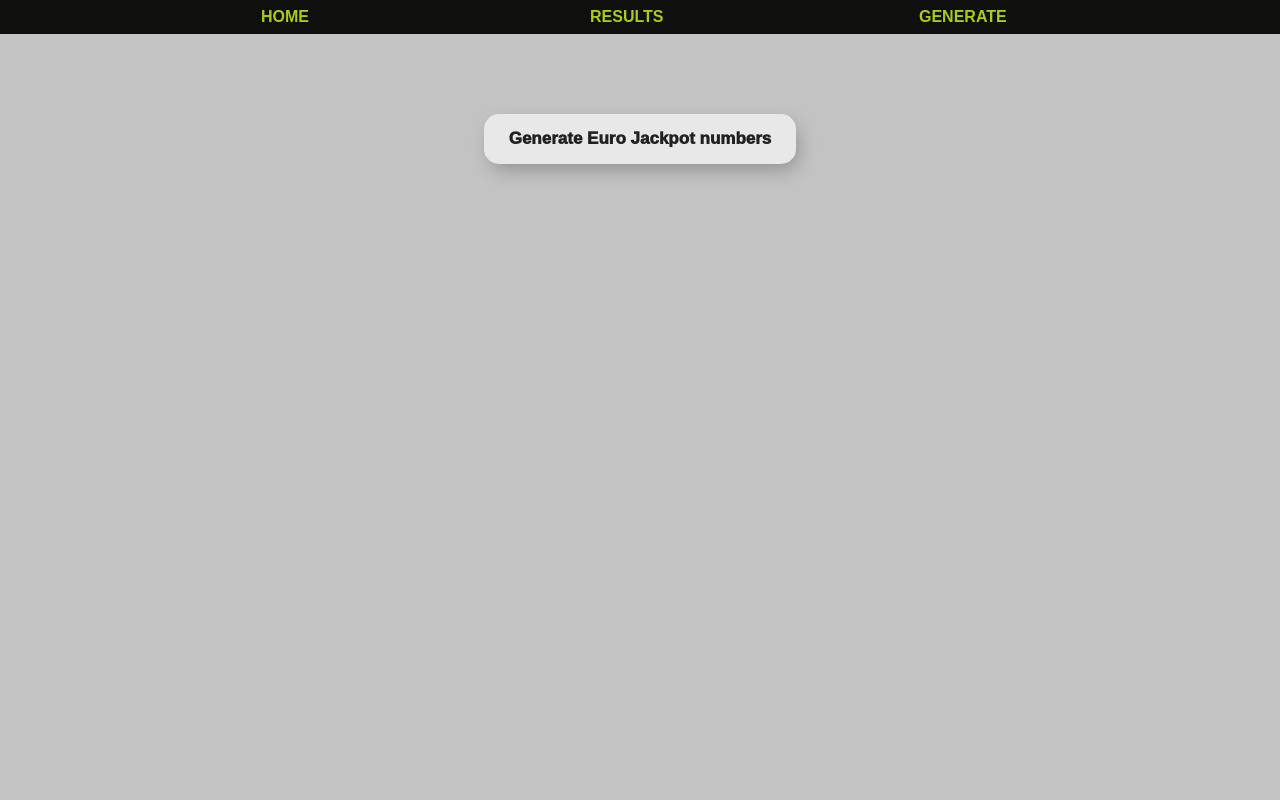
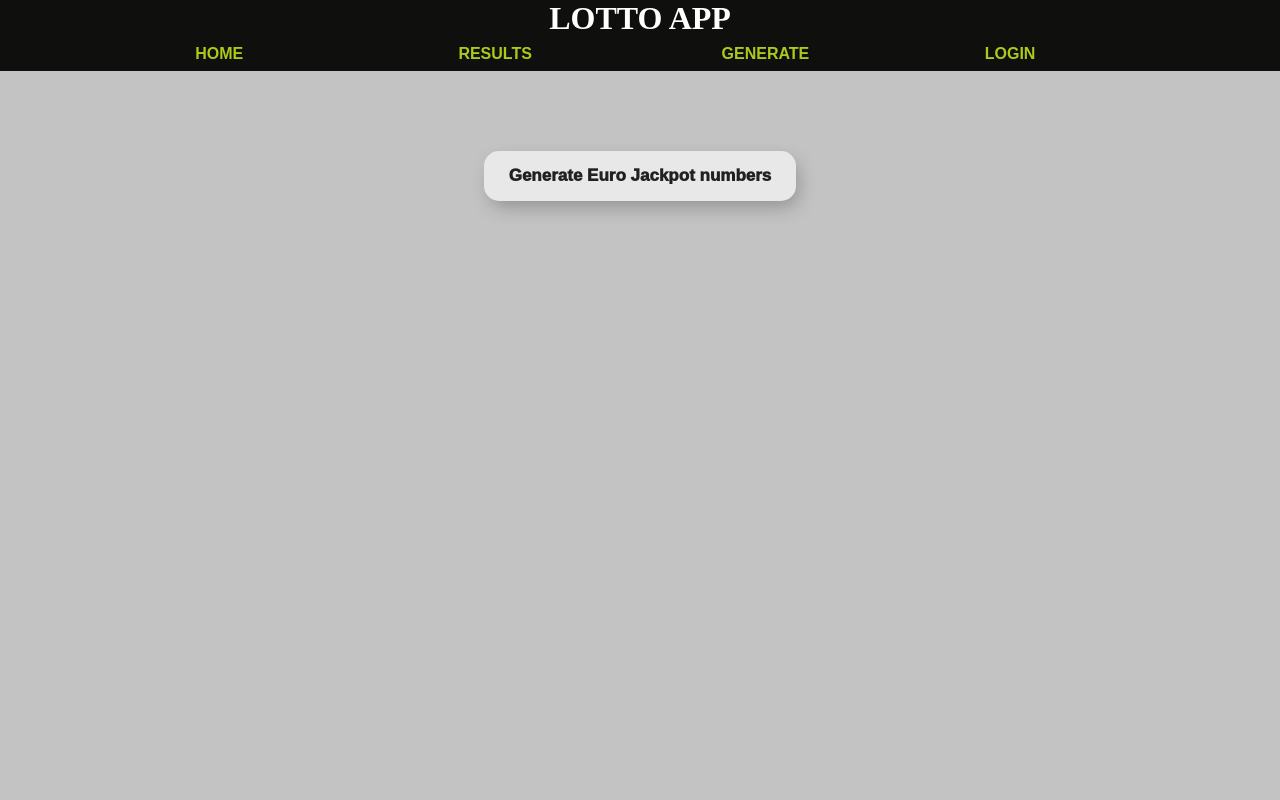
Before and after one commit to jakub728/Lotto, a React (Vite) app in the folder frontend/: page /generate in a window 1280 px wide. Shown: the top 800 px of the page. Built offline with nearby package versions, Linux system fonts and the light colour scheme.

Commit message:
backend/frontend done

```diff
--- a/frontend/src/App.css
+++ b/frontend/src/App.css
@@ -8,6 +8,12 @@
 header {
   background-color: #0f100e;
   width: 100vw;
+
+  h1 {
+    color: white;
+    margin: 0;
+    text-align: center;
+  }
 }
 
 .menu-wrapper {
@@ -45,6 +51,12 @@
   transform: translateY(-1px);
 }
 /*  */
+
+.small {
+  /* display: none; */
+  position: fixed;
+  top: 0;
+}
 
 /* home */
 .home {
--- a/frontend/src/components/Layout.jsx
+++ b/frontend/src/components/Layout.jsx
@@ -4,7 +4,8 @@
 export default function Layout() {
   return (
     <>
-      <header>
+      <header className="big">
+        <h1>LOTTO APP</h1>
         <div className="menu-wrapper">
           <NavLink className="menu" to="/">
             Home
@@ -17,6 +18,30 @@
           <NavLink className="menu" to="/generate">
             Generate
           </NavLink>
+
+          <NavLink className="menu" to="/login">
+            Login
+          </NavLink>
+        </div>
+      </header>
+      <header className="small">
+        <h1>LOTTO APP</h1>
+        <div className="menu-wrapper">
+          <NavLink className="menu" to="/">
+            Home
+          </NavLink>
+
+          <NavLink className="menu" to="/results">
+            Results
+          </NavLink>
+
+          <NavLink className="menu" to="/generate">
+            Generate
+          </NavLink>
+
+          <NavLink className="menu" to="/login">
+            Login
+          </NavLink>
         </div>
       </header>
       <main>
--- a/frontend/src/components/Results.jsx
+++ b/frontend/src/components/Results.jsx
@@ -8,7 +8,9 @@
   useEffect(() => {
     async function fetchData() {
       try {
-        const response = await fetch("https://lotto-backend-pfhh.onrender.com");
+        const response = await fetch(
+          "https://lotto-backend-pfhh.onrender.com/api/lottery-results"
+        );
         if (!response.ok) {
           throw new Error(`Could not fetch data: ${response.status}`);
         }
@@ -70,7 +72,7 @@
 
       {lastFiveSorted.map((element) => (
         <div key={element.dateId} className="results-div">
-          <p style={{ color: "black" }}>NR:{element.dateId}</p>
+          <p style={{ color: "black" }}></p>
           <p>{element.date}</p>
 
           {element.five.map((e, index) => (
```
